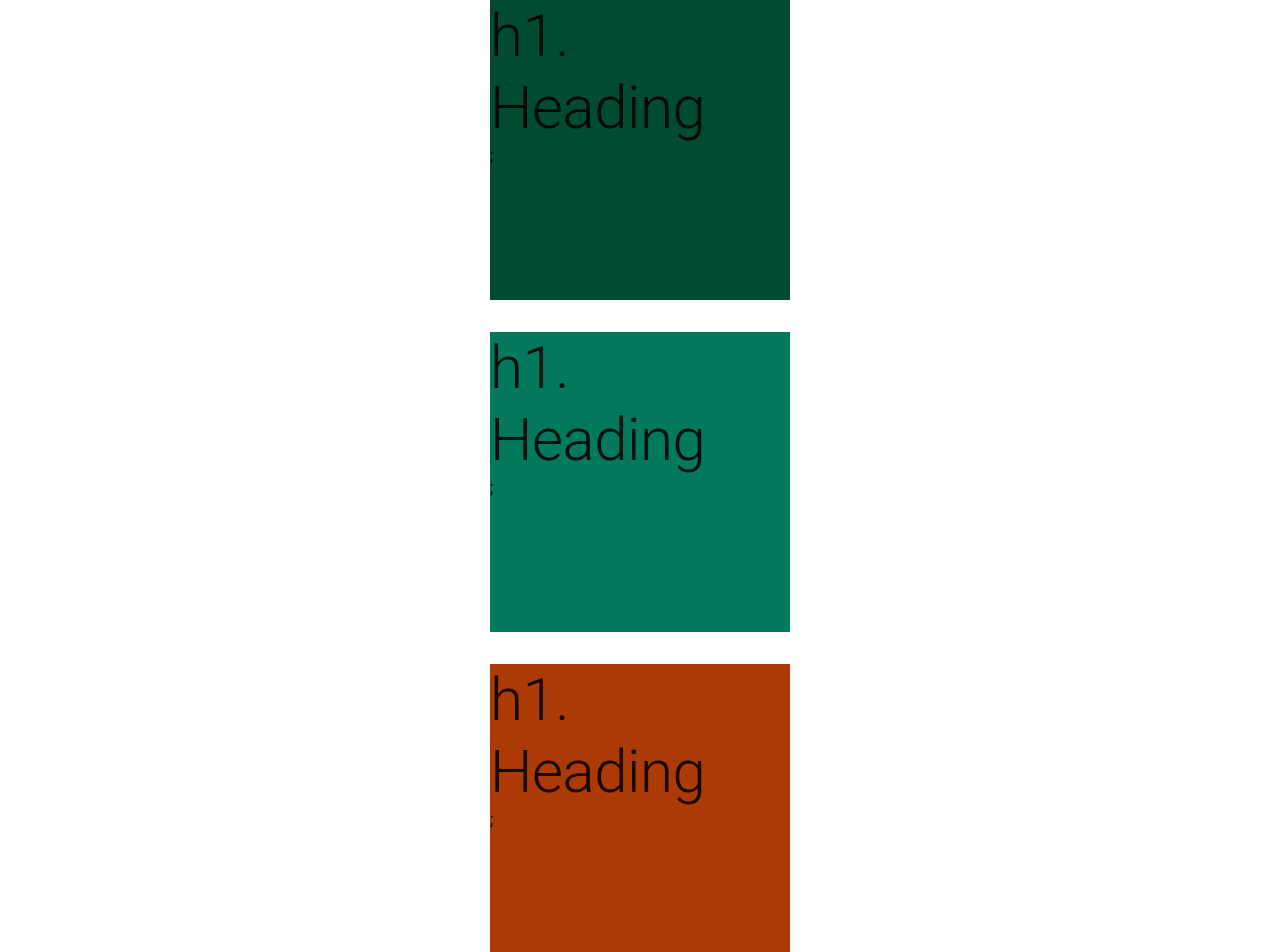
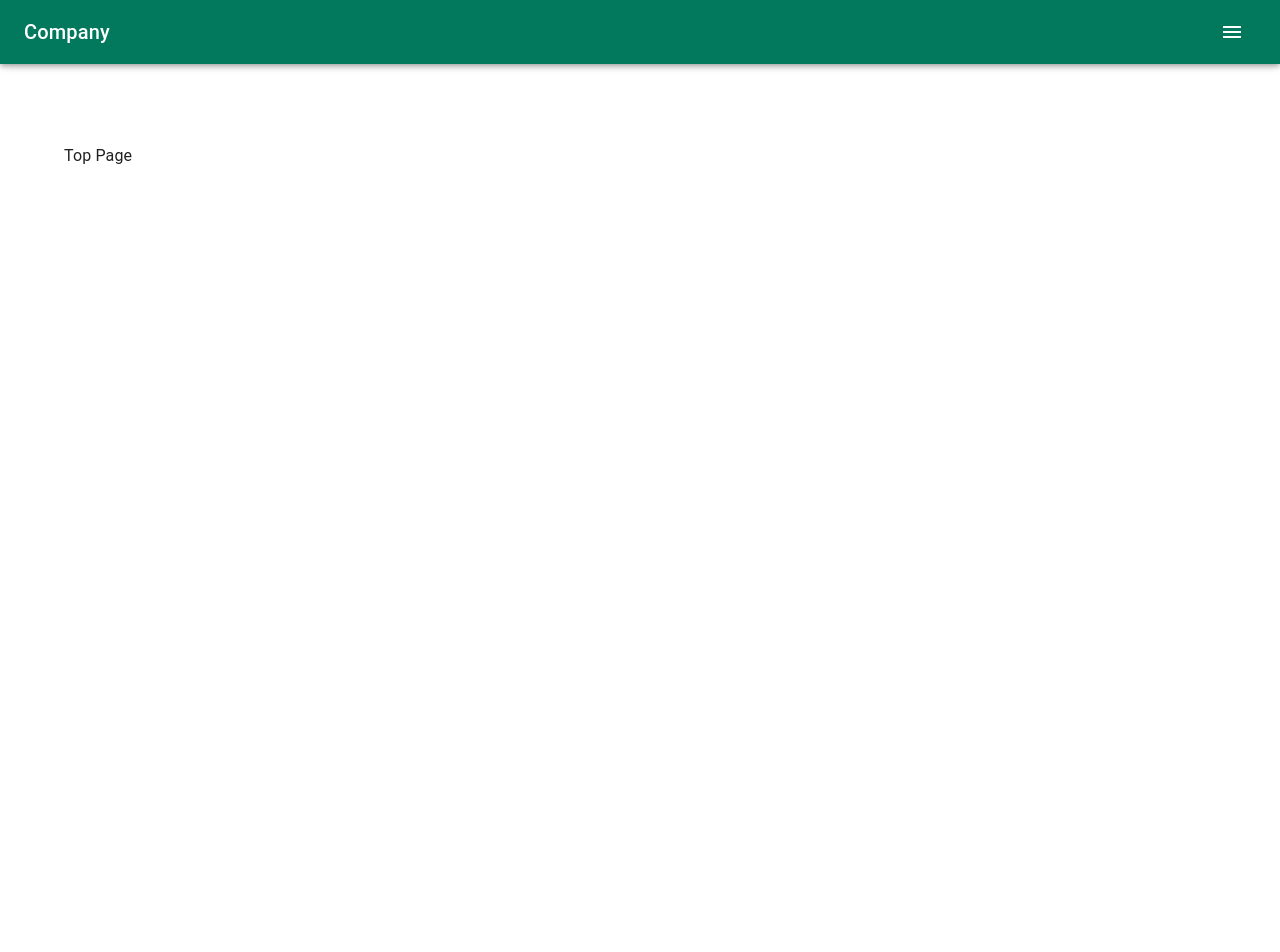
Before and after one commit to kdntiaoao/contact-form, a Next.js app: page / in a window 1280 px wide. Shown: the top 952 px of the page. After the commit the page ends 800 px from the top, so only its background shows below. Built offline with nearby package versions, Linux system fonts and the light colour scheme.

Commit message:
memoizing

```diff
--- a/src/components/organisms/presentations/Header/index.tsx
+++ b/src/components/organisms/presentations/Header/index.tsx
@@ -1,5 +1,5 @@
 import Link from 'next/link'
-import { memo, ReactElement, useState } from 'react'
+import { memo, ReactElement, useCallback, useState } from 'react'
 
 import MenuIcon from '@mui/icons-material/Menu'
 import { AppBar, Box, IconButton, Slide, Toolbar, Typography, useScrollTrigger } from '@mui/material'
@@ -14,23 +14,24 @@ type HeaderProps = {
   menuList: { text: string; url: string }[][]
 }
 
-const HideOnScroll = ({ children }: HideOnScrollProps) => {
+// eslint-disable-next-line react/display-name
+const HideOnScroll = memo(({ children }: HideOnScrollProps) => {
   const trigger = useScrollTrigger()
   return (
     <Slide appear={false} direction="down" in={!trigger}>
       {children}
     </Slide>
   )
-}
+})
 
 // eslint-disable-next-line react/display-name
 export const Header = memo(({ menuList }: HeaderProps) => {
   const [isDrawerOpen, setIsDrawerOpen] = useState<boolean>(false)
 
-  const handleDrawerToggle = () => {
+  const handleDrawerToggle = useCallback(() => {
     // console.log('handle drawer toggle!', isDrawerOpen)
     setIsDrawerOpen((prev) => !prev)
-  }
+  }, [])
 
   console.log('rendering Header')
 
--- a/src/pages/index.tsx
+++ b/src/pages/index.tsx
@@ -1,69 +1,18 @@
-import type { NextPage } from 'next'
-import Head from 'next/head'
+import { memo } from 'react'
 
-import { Box, Stack, Typography } from '@mui/material'
+import { Box, Container } from '@mui/material'
 
-const Home: NextPage = () => {
+import { DefaultLayout } from 'components/template/DefaultLayout'
+
+// eslint-disable-next-line react/display-name
+const HomePage = memo(() => {
   return (
-    <div>
-      <Head>
-        <title>Create Next App</title>
-        <meta name="description" content="Generated by create next app" />
-        <link rel="icon" href="/favicon.ico" />
-      </Head>
+    <DefaultLayout>
+      <Container>
+        <Box py={{ xs: 6, sm: 10 }}>Top Page</Box>
+      </Container>
+    </DefaultLayout>
+  )
+})
 
-      <Stack alignItems="center" spacing={4}>
-        <Box
-          sx={{
-            width: 300,
-            height: 300,
-            backgroundColor: 'primary.dark',
-            '&:hover': {
-              backgroundColor: 'primary.main',
-              opacity: [0.9, 0.8, 0.7],
-            },
-          }}
-        >
-          <Typography variant="h2" component="h1">
-            h1. Heading
-          </Typography>
-          ;
-        </Box>
-        <Box
-          sx={{
-            width: 300,
-            height: 300,
-            backgroundColor: 'primary.main',
-            '&:hover': {
-              backgroundColor: 'primary.light',
-              opacity: [0.9, 0.8, 0.7],
-            },
-          }}
-        >
-          <Typography variant="h2" component="h1">
-            h1. Heading
-          </Typography>
-          ;
-        </Box>
-        <Box
-          sx={{
-            width: 300,
-            height: 300,
-            backgroundColor: 'secondary.main',
-            '&:hover': {
-              backgroundColor: 'secondary.dark',
-              opacity: [0.9, 0.8, 0.7],
-            },
-          }}
-        >
-          <Typography variant="h2" component="h1">
-            h1. Heading
-          </Typography>
-          ;
-        </Box>
-      </Stack>
-    </div>
-  )
-}
-
-export default Home
+export default HomePage
```
Also changed, not shown: src/components/molecules/LoadingScreen/index.tsx (+7 -2 lines), src/components/template/DefaultLayout/index.tsx (+4 -3 lines), src/pages/contact/[id].tsx (+5 -6 lines), src/pages/contact/confirm.tsx (+7 -5 lines), src/pages/contact/index.tsx (+6 -4 lines).
